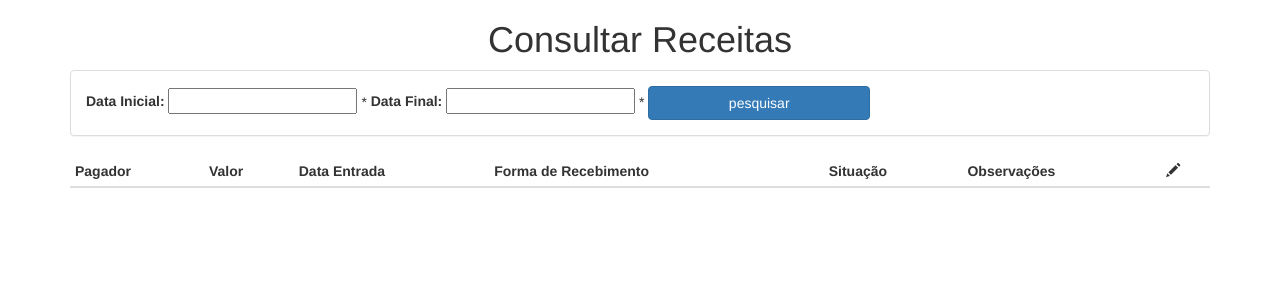
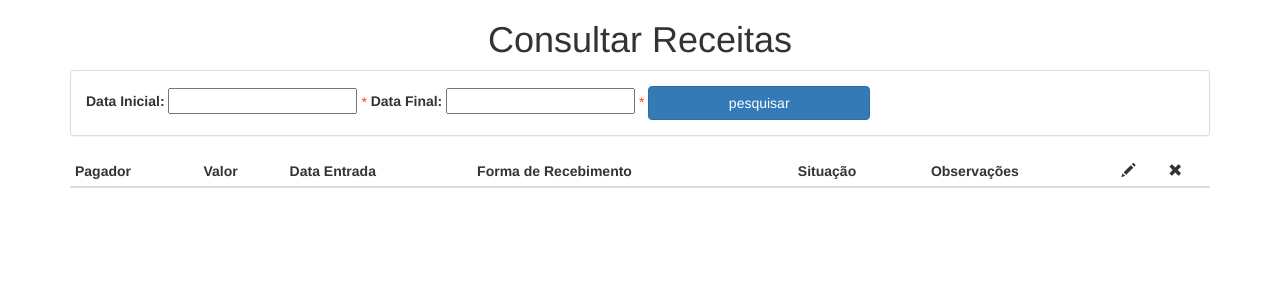
Before and after one commit to phgsilva/agenda-financeira, a Django app: page /consultar/receita/ in a window 1280 px wide. Shown: the part 72-372 px from the top of the page. Run offline with Django 3.2, Linux system fonts and the light colour scheme; a user stored in the database is signed in; lists and menus that the app fills with data are empty; some libraries are stand-ins or nearby versions.

Commit message:
Implementacao da exclusao telas e correcoes

```diff
--- a/agendaFinanceiraApp/templates/agendaFinanceiraApp/consultaDespesa.html
+++ b/agendaFinanceiraApp/templates/agendaFinanceiraApp/consultaDespesa.html
@@ -36,6 +36,7 @@
 					<th>Situação</th>
 					<th>Observações</th>
 					<th><span class="glyphicon glyphicon-pencil" aria-hidden="true"></th>
+					<th><span class="glyphicon glyphicon-remove" aria-hidden="true"></th>
 				</tr>
 			</thead>
 			{% for despesa in despesas %}
@@ -48,6 +49,7 @@
 					<td>{{ despesa.situacao }}</td>
 					<td>{{ despesa.observacoes }}</td>
 					<td><a href="{% url 'editarDespesa' id=despesa.pk %}"><span class="glyphicon glyphicon-pencil" aria-hidden="true"></span></a></td>
+					<td><span class="glyphicon glyphicon-remove" style="cursor: pointer; color: red" onclick="excluirDespesa('{{despesa.id}}')" aria-hidden="true"></span></td>
 				</tr>
 			</tbody>
 			{% endfor %}
--- a/agendaFinanceiraApp/templates/agendaFinanceiraApp/consultaReceita.html
+++ b/agendaFinanceiraApp/templates/agendaFinanceiraApp/consultaReceita.html
@@ -11,10 +11,10 @@
 				<form method="get" action="{% url 'consultaReceita' %}" class="">
 					{% csrf_token %}
 					<label for="txbDataInicio"> Data Inicial: </label>
-					<input type="text" id="txbDataInicio" name="data_inicio" required> <span>*</span>
+					<input type="text" id="txbDataInicio" name="data_inicio" required> <span style="color: orangered">*</span>
 
 					<label for="txbDataFim">Data Final:</label>
-					<input type="text" id="txbDataFim" name="data_fim" required> <span>*</span>
+					<input type="text" id="txbDataFim" name="data_fim" required> <span style="color: orangered">*</span>
 
 					<input type="submit" value="pesquisar" class="btn btn-primary" style="width: 20%">
 				</form>
@@ -35,6 +35,7 @@
 					<th>Situação</th>
 					<th>Observações</th>
 					<th><span class="glyphicon glyphicon-pencil" aria-hidden="true"></th>
+					<th><span class="glyphicon glyphicon-remove" aria-hidden="true"></th>
 				</tr>
 			</thead>
 		{% for receita in receitas %}
@@ -47,6 +48,7 @@
 				<td>{{ receita.situacao }}</td>
 				<td>{{ receita.observacoes }}</td>
 				<td><a href="{% url 'editarReceita' id=receita.pk %}"><span class="glyphicon glyphicon-pencil" aria-hidden="true"></span></a></td>
+				<td><span class="glyphicon glyphicon-remove" style="cursor: pointer; color: red" onclick="excluirReceita('{{receita.id}}')" aria-hidden="true"></span></td>
 			</tr>
 		</tbody>
 		{% endfor %}
--- a/agendaFinanceiraApp/urls.py
+++ b/agendaFinanceiraApp/urls.py
@@ -20,6 +20,6 @@ urlpatterns = [
 	url(r'^editar/receita/(?P<id>[0-9]+)/$', views.editarReceita, name='editarReceita'),
 	url(r'^editar/despesa/(?P<id>[0-9]+)/$', views.editarDespesa, name='editarDespesa'),
 	url(r'^saldo/$', views.saldo, name='saldo'),
-	url(r'^excluir/receita/(P<id>[0-9]+)/$', views.excluirReceita, name='excluirReceita'),
-	url(r'^excluir/despesa/(P<id[0-9]+)/$', views.excluirDespesa, name='excluirDespesa'),
+	url(r'^excluir/receita/(?P<id>[0-9]+)/$', views.excluirReceita, name='excluirReceita'),
+	url(r'^excluir/despesa/(?P<id>[0-9]+)/$', views.excluirDespesa, name='excluirDespesa'),
 ]
--- a/agendaFinanceiraApp/views.py
+++ b/agendaFinanceiraApp/views.py
@@ -155,7 +155,7 @@ def excluirReceita(request, id):
 
 @login_required
 def excluirDespesa(request, id):
-	despesa = Despesa.objects.get(pk=id)
-	receita.delete()
+	despesa = Despesas.objects.get(pk=id)
+	despesa.delete()
 
 	return redirect('/consultar/despesa/')
```
Also changed, not shown: 2 other files.
